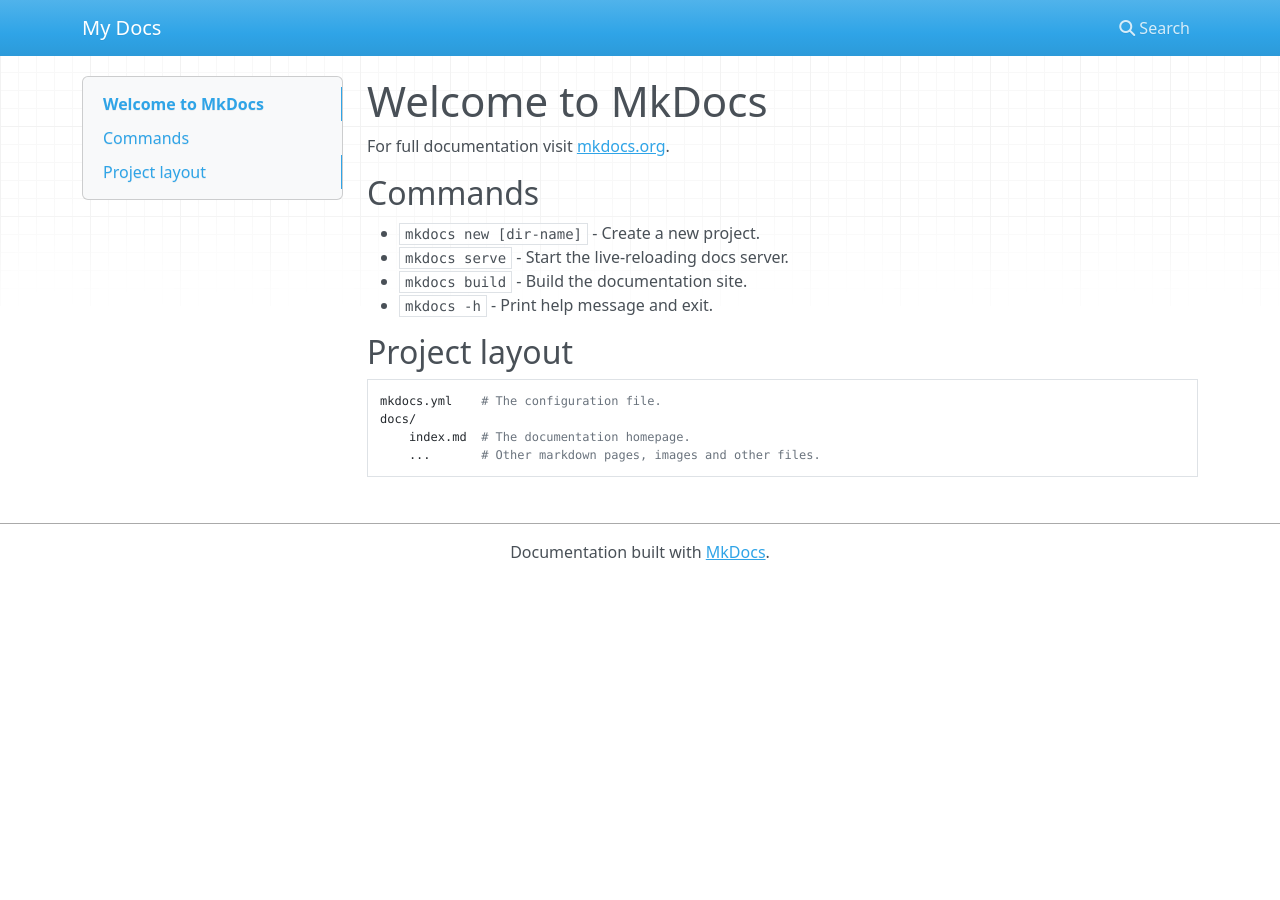
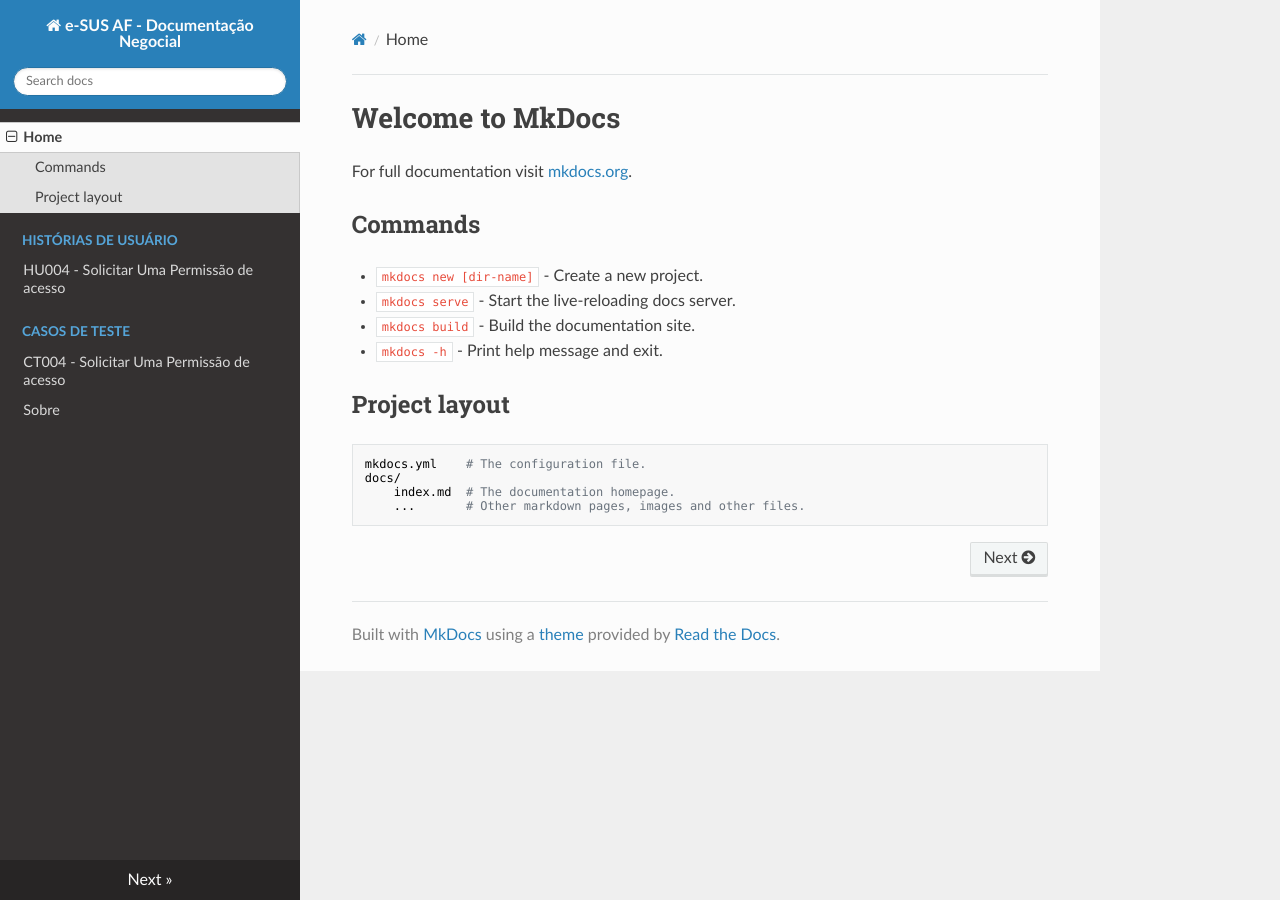
Before and after one commit to projeto-af/documentacao_eSUSAF, an MkDocs documentation site: the page built from docs/index.md, in a window 1280 px wide. Built offline with MkDocs 1.6.1, drawn with Linux system fonts in a browser that asks for light colours; nearby versions of some CDN libraries.

Commit message:
HU04 e CT04

```diff
--- a/mkdocs.yml
+++ b/mkdocs.yml
@@ -1 +1,13 @@
-site_name: My Docs
+site_name: e-SUS AF - Documentação Negocial
+
+dev_addr: 127.0.0.1:8005
+
+nav:
+  - Home: index.md
+  - Histórias de Usuário:
+    - HU004 - Solicitar Uma Permissão de acesso: HistoriasDeUsuario/HU004.md
+  - Casos de Teste:
+    - CT004 - Solicitar Uma Permissão de acesso: CasosDeTeste/CT004.md
+  - Sobre: sobre.md
+
+theme: readthedocs
```
Also changed, not shown: docs/CasosDeTeste/CT004.md (added, +76 -0 lines), docs/HistoriasDeUsuario/HU004.md (added, +34 -0 lines).
